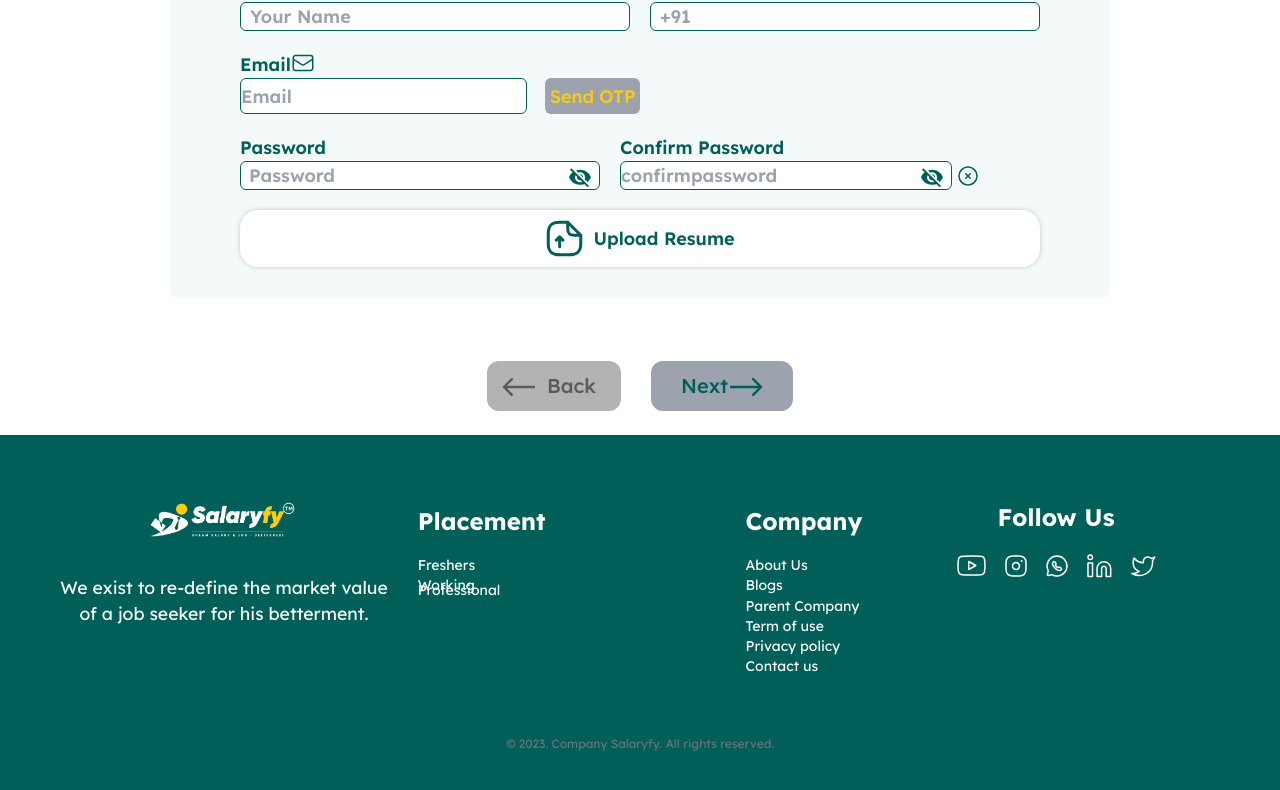
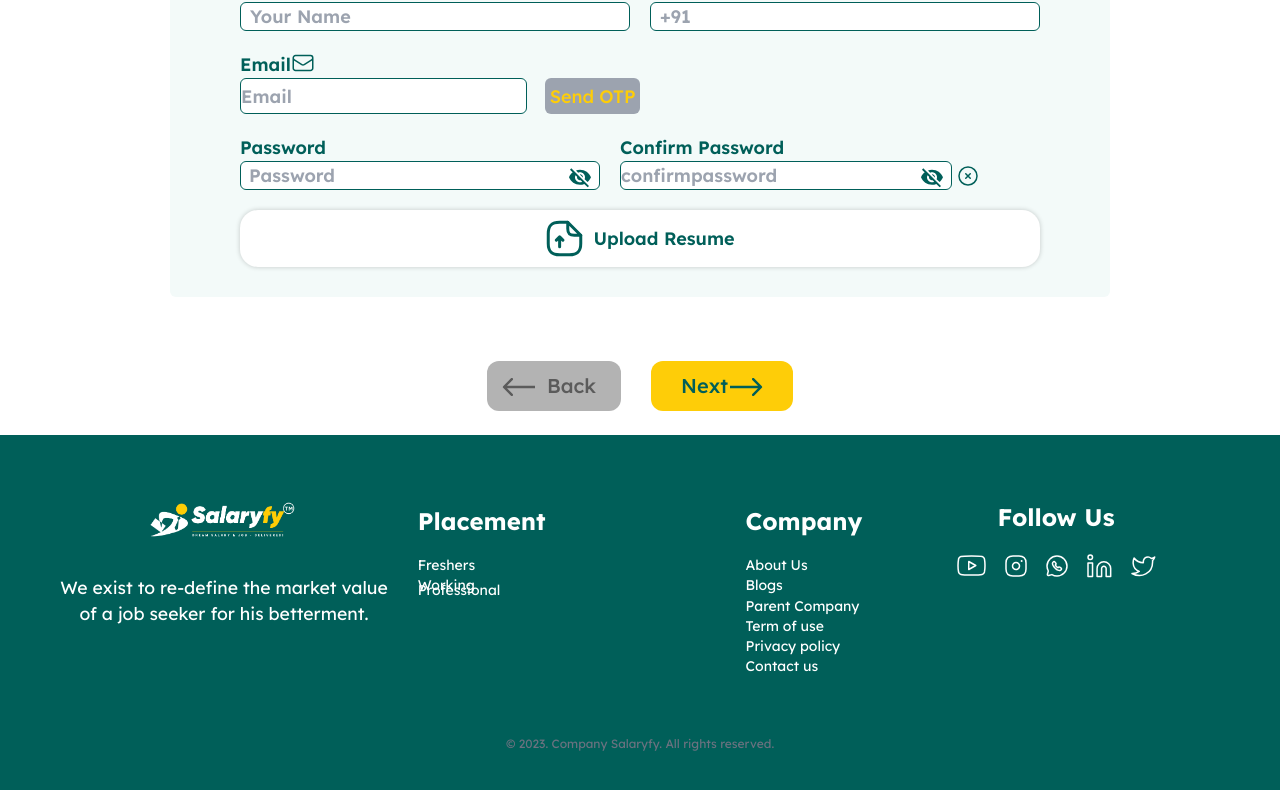
Before and after one commit to mayurkukade/Salaryfy, a React (Vite) app in the folder salaryfy/: page /questionnaire in a window 1280 px wide. Shown: the part 774-1564 px from the top of the page. Built offline with nearby package versions, Linux system fonts and the light colour scheme.

Commit message:
update next button

```diff
--- a/salaryfy/src/modules/questionnaire/components/bottom-navigation-bar.component.tsx
+++ b/salaryfy/src/modules/questionnaire/components/bottom-navigation-bar.component.tsx
@@ -28,6 +28,7 @@ export default function BottomPageNavigationBar() {
   console.log(resSteptwoSelector);
   const currentRoute = window.location.href.slice(22);
   console.log(currentRoute);
+
 
   const navigate = useNavigate();
 
@@ -105,7 +106,7 @@ export default function BottomPageNavigationBar() {
       <button
         className="flex items-center bg-[#FECD08] px-[1.5em] py-[0.5em] rounded-xl mx-[1em] text-[2em] font-medium mr-[0.5em] text-[#005F59] cursor-pointer  disabled:bg-gray-400 disabled:cursor-not-allowed "
         onClick={nextHandler}
-        disabled={!resSteptwoSelector}
+        disabled={currentRoute== 'questionnaire'?!resSteptwoSelector:null}
       >
         Next
         <span className="" style={{ transform: "scaleX(-1)" }}>
```
